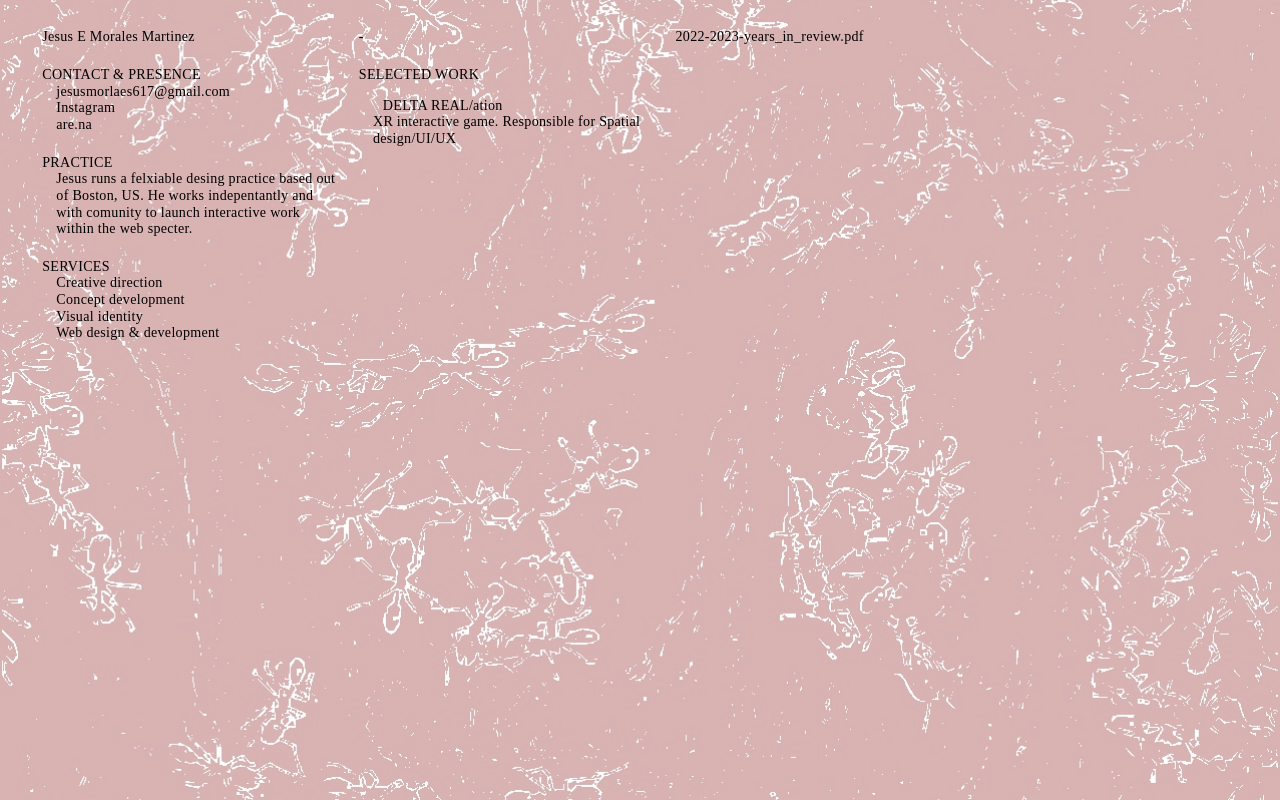
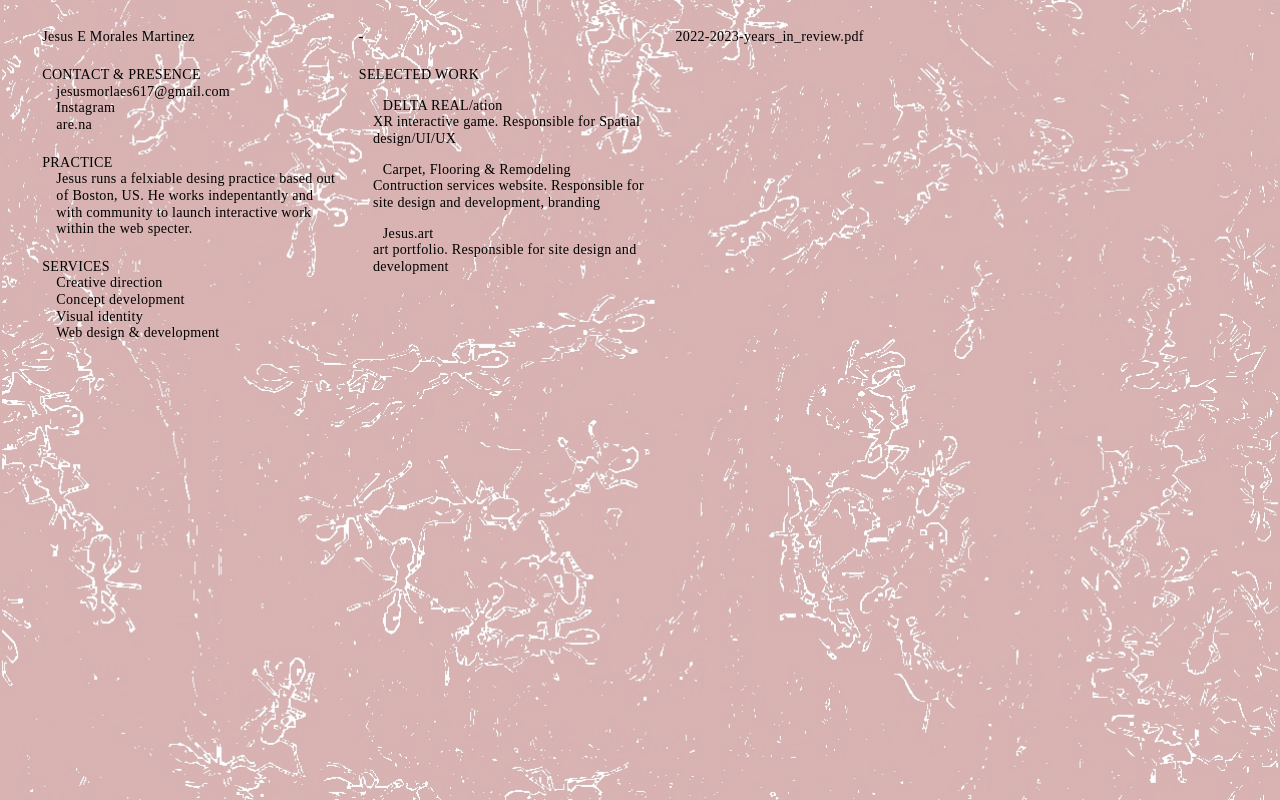
Before and after one commit to Mantitah/desing-website, a plain HTML site: page index.html in a window 1280 px wide. Drawn offline with Linux system fonts and the light colour scheme; a web font is replaced by a local one.

Commit message:
update HTML content

```diff
--- a/index.html
+++ b/index.html
@@ -21,7 +21,7 @@
        <p> <a href="https://www.instagram.com/jesusemoralesm/">Instagram</a></p>
        <p> <a href="https://www.are.na/jesus-morales-_f90orxpzs0/channels"> are.na</a></p>
         <h2>PRACTICE</h2>
-        <p>Jesus runs a felxiable desing practice based out of Boston, US.  He works indepentantly and with comunity to launch interactive work within the web specter.</p>
+        <p>Jesus runs a felxiable desing practice based out of Boston, US.  He works indepentantly and with community to launch interactive work within the web specter.</p>
         <h2>SERVICES</h2>
         <p>Creative direction </p>
         <p>Concept development </p>
@@ -35,6 +35,10 @@
         <h2>SELECTED WORK</h2>
         <h3><a href="https://devpost.com/software/delta-real-ation"> DELTA REAL/ation</a></h3>
         <p> XR interactive game. Responsible for Spatial design/UI/UX</p>
+        <h3><a href="https://carpet-flooring-remodeling.netlify.app/"> Carpet, Flooring & Remodeling</a></h3>
+        <p> Contruction services website. Responsible for site design and development, branding</p>
+        <h3><a href="https://jesusart.netlify.app/"> Jesus.art</a></h3>
+        <p> art portfolio. Responsible for site design and development</p>
 
     </section>
     <section>
```
